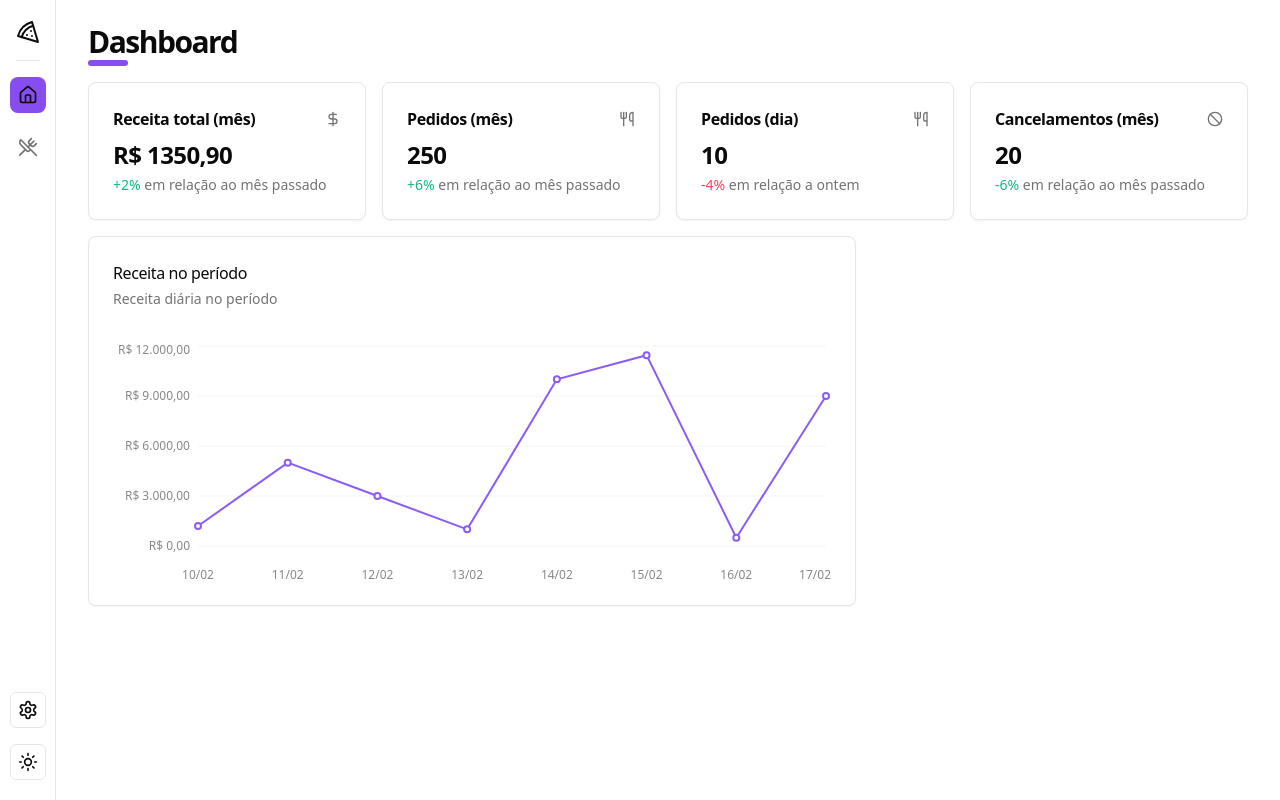
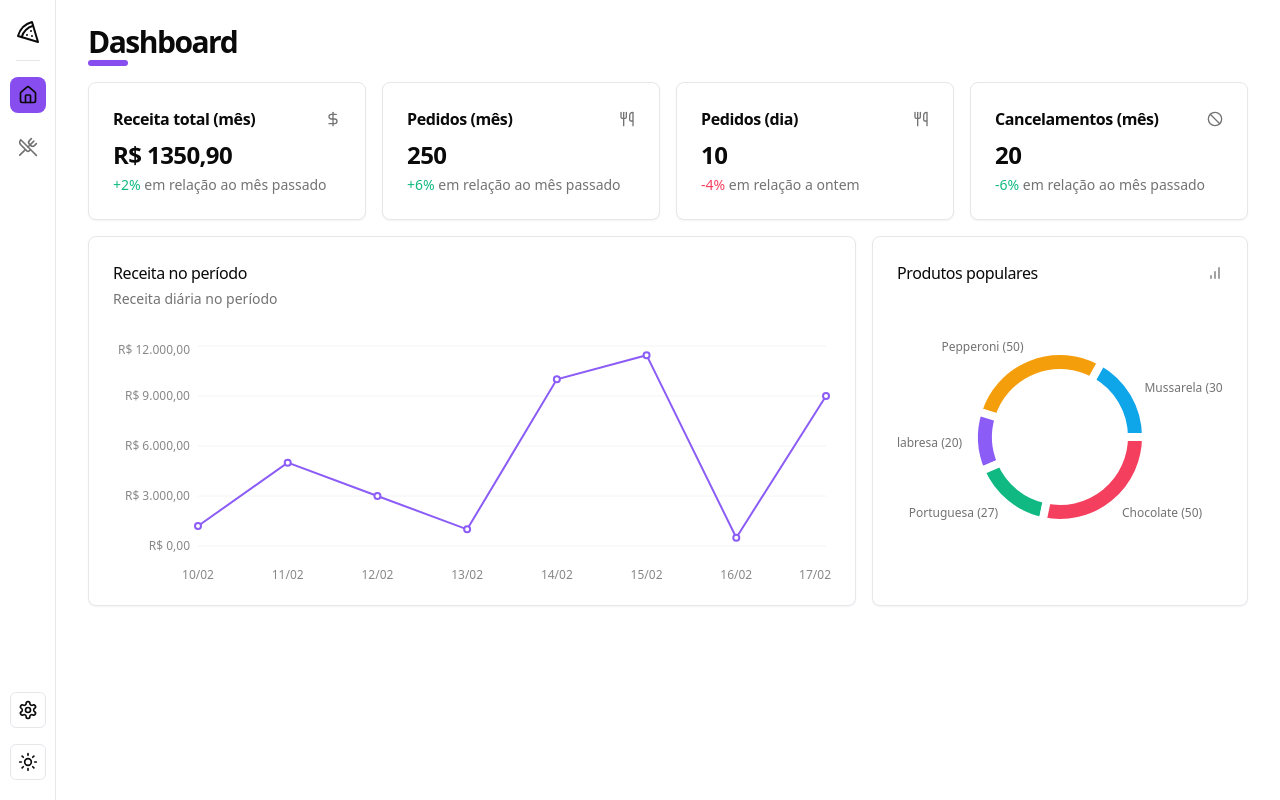
Before and after one commit to JoaoManoelDev/pizza-shop, a React (Vite) app: page / in a window 1280 px wide. Built offline with nearby package versions, Linux system fonts and the light colour scheme.

Commit message:
feat: add PopularProductsChart

```diff
--- a/src/pages/app/dashboard/index.tsx
+++ b/src/pages/app/dashboard/index.tsx
@@ -5,6 +5,7 @@ import { MonthOrdersAmountCard } from "./month-orders-amount-card"
 import { DayOrdersAmountCard } from "./day-orders-amount-card"
 import { MonthCanceledOrdersAmountCard } from "./month-canceled-orders-amount-card"
 import { RevenueChart } from "./revenue-chart"
+import { PopularProductsChart } from "./popular-products-chart"
 import { Heading } from "@/components/heading"
 
 export const Dashboard = () => {
@@ -24,6 +25,7 @@ export const Dashboard = () => {
 
         <div className="grid grid-cols-9 gap-4">
           <RevenueChart />
+          <PopularProductsChart />
         </div>
       </div>
     </>
```
